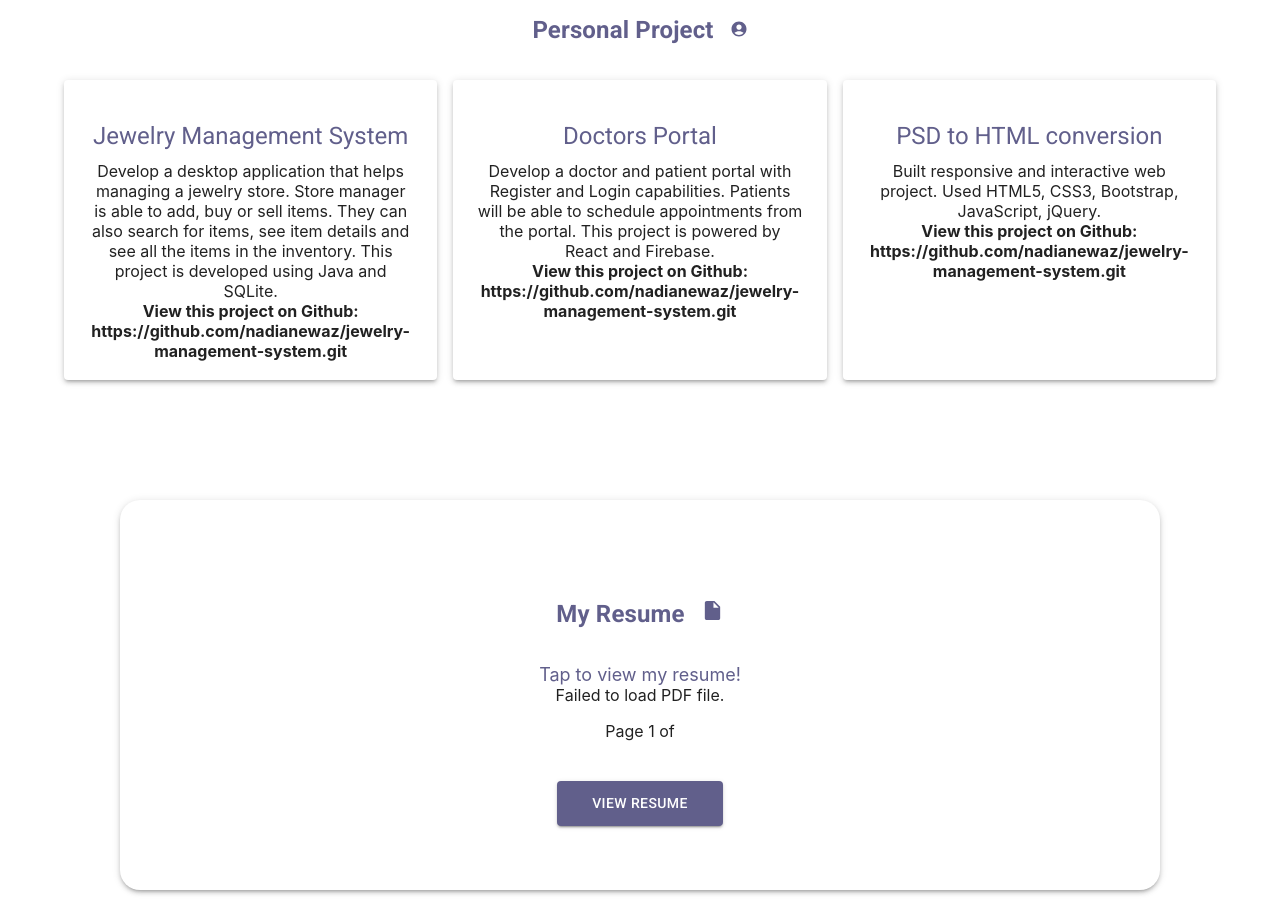
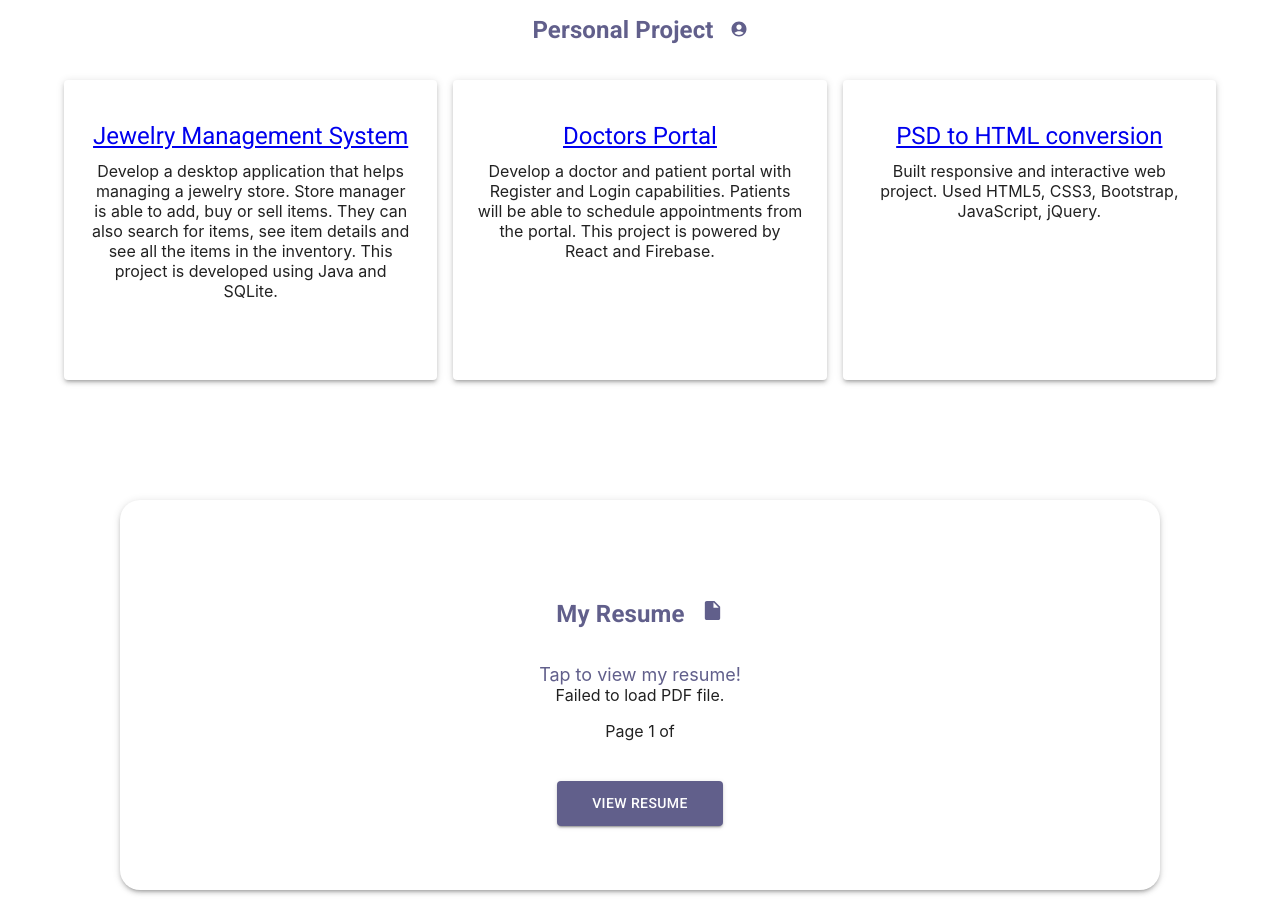
Before and after one commit to nadianewaz/Portfolio, a React (Create React App) app: page / in a window 1280 px wide. Shown: the part 1700-2617 px from the top of the page. Built offline with nearby package versions, Linux system fonts and the light colour scheme.

Commit message:
Adding link to project name

```diff
--- a/src/Component/HomePage/Project/Project.jsx
+++ b/src/Component/HomePage/Project/Project.jsx
@@ -1,12 +1,12 @@
 import React from 'react';
 import { Grid, Paper } from '@mui/material';
 import Typography from '@mui/material/Typography';
+import { Link } from 'react-router-dom';
 
 
 
 
 const Project = ({project}) => {
-    console.log(project);
     const { name, description, link } = project;
 
     console.log(name);
@@ -16,15 +16,12 @@ const Project = ({project}) => {
 <Grid item xs={12} sm={6} md={4}>
         <Paper elevation={3} sx={{height: "220px", py: 5,px: 3}} >
         <Typography sx={{fontWeight: '400', color: '#615F8B'}} variant="h5" gutterBottom>
-           {name}
+        <Link to={link} target="_blank">{name} </Link>
         </Typography>
         <Typography sx={{textAlign: "right"}} variant="subtitle3" gutterBottom>
            {description}
         </Typography>
         <br />
-        <Typography sx={{fontWeight: "bold", textAlign: "left"}} variant="subtitle3" gutterBottom>
-           {link}
-        </Typography>
 
 
 
```
